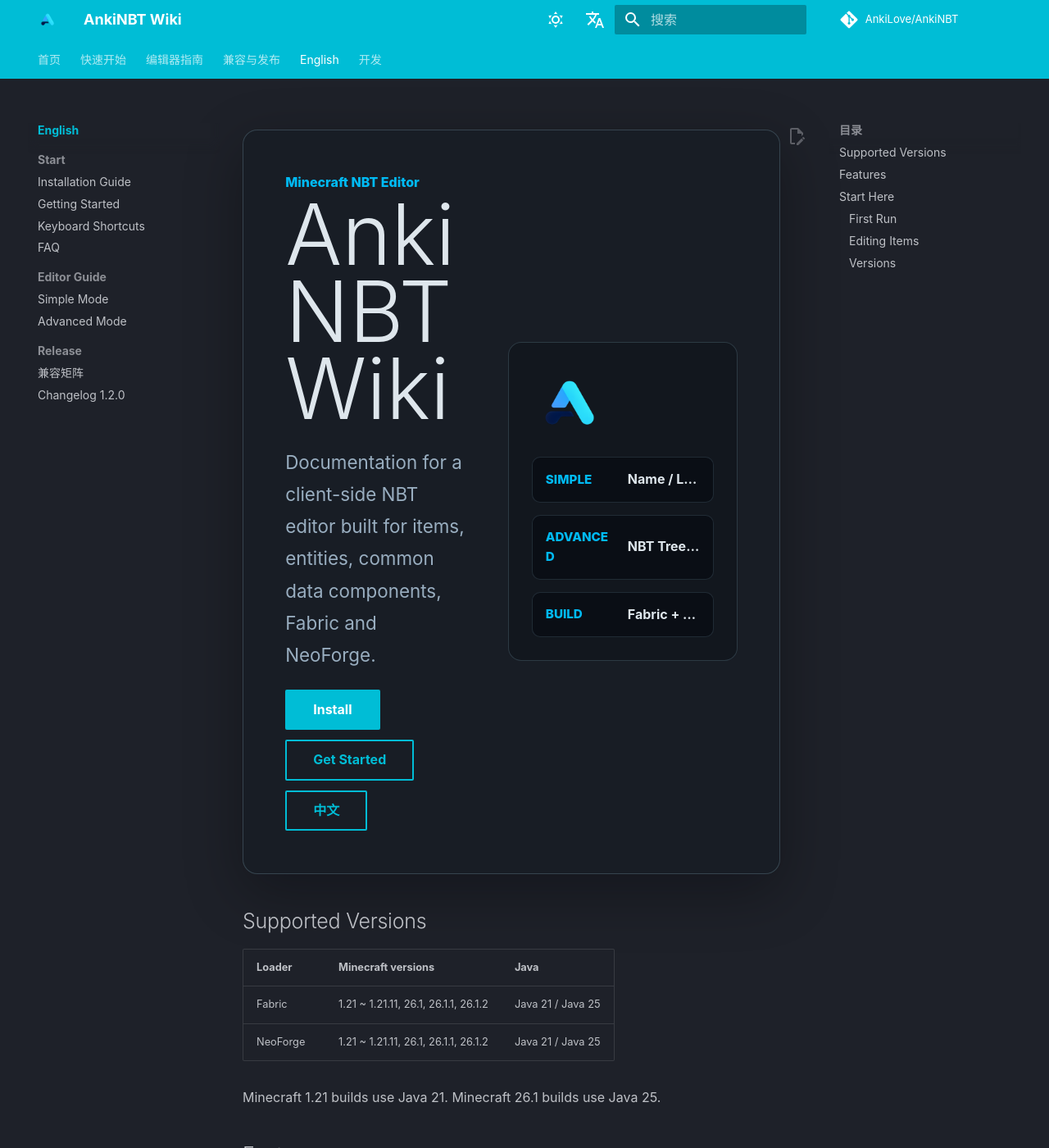
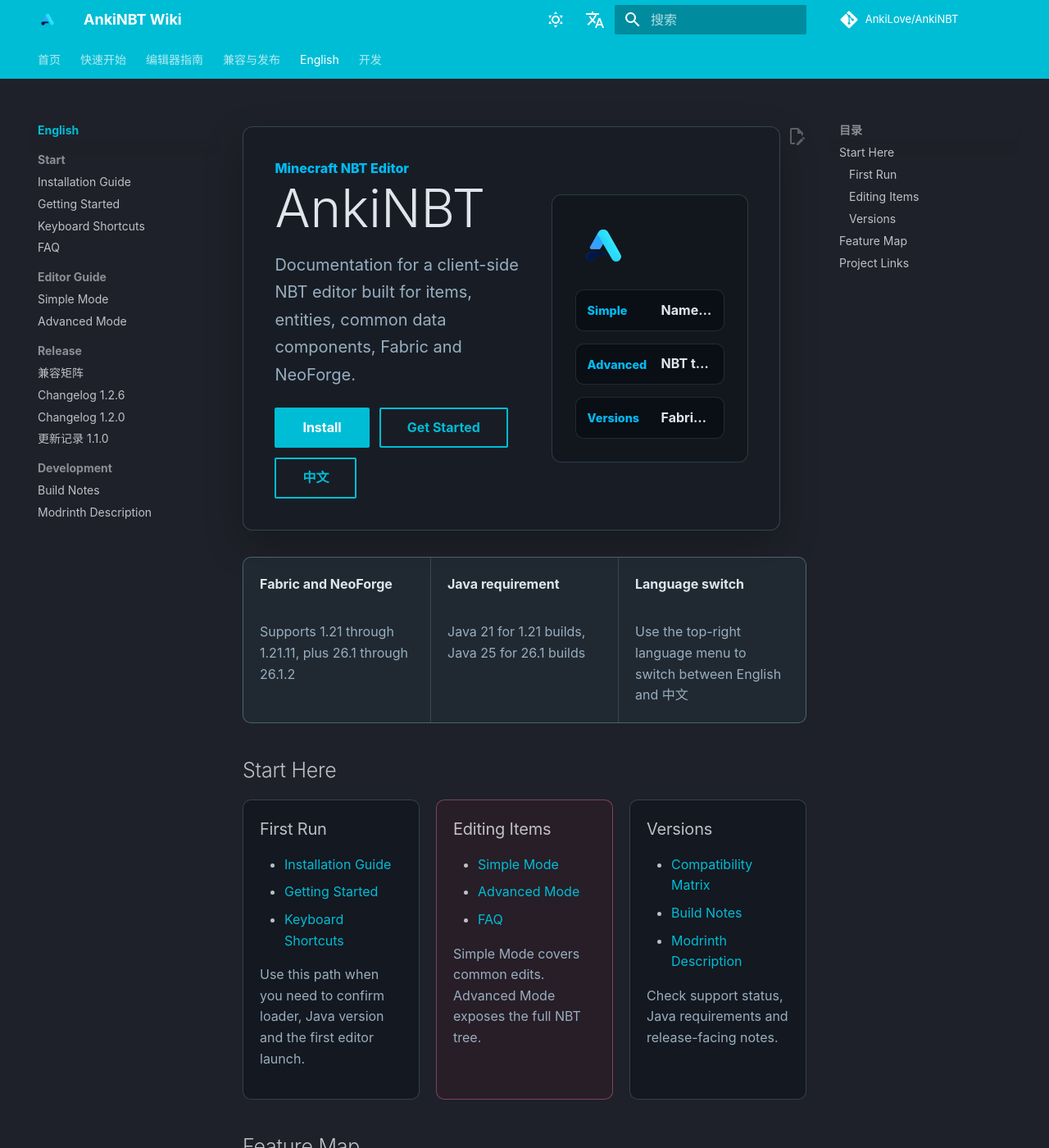
Before and after one commit to AnkiLove/AnkiNBT, an MkDocs documentation site: the page built from docs/en/index.md, in a window 1280 px wide and 1400 px high. Shown: the whole window at 82% size. Built offline with MkDocs 1.6.1 and Material for MkDocs 9.7.7, drawn with Linux system fonts in a browser that asks for light colours; comment, search, counter and statistics services are not loaded; some of the changed text lies outside the part shown.

Commit message:
docs: update wiki for 1.2.6

```diff
--- a/docs/en/index.md
+++ b/docs/en/index.md
@@ -1,7 +1,7 @@
 <section class="anbt-hero">
   <div class="anbt-hero-copy">
     <p class="anbt-kicker">Minecraft NBT Editor</p>
-    <h1>AnkiNBT Wiki</h1>
+    <h1>AnkiNBT</h1>
     <p class="anbt-lead">
       Documentation for a client-side NBT editor built for items, entities, common data components, Fabric and NeoForge.
     </p>
@@ -13,30 +13,24 @@
   </div>
   <div class="anbt-device" aria-label="AnkiNBT editor overview">
     <img src="../assets/blue-logo.png" alt="AnkiNBT logo">
-    <div class="anbt-device-line"><span>Simple</span><strong>Name / Lore / Potion Effects</strong></div>
-    <div class="anbt-device-line"><span>Advanced</span><strong>NBT Tree / Search / Edit</strong></div>
-    <div class="anbt-device-line"><span>Build</span><strong>Fabric + NeoForge</strong></div>
+    <div class="anbt-device-line"><span>Simple</span><strong>Name, lore, potion effects</strong></div>
+    <div class="anbt-device-line"><span>Advanced</span><strong>NBT tree, search, edit</strong></div>
+    <div class="anbt-device-line"><span>Versions</span><strong>Fabric + NeoForge</strong></div>
   </div>
 </section>
 
-## Supported Versions
+<section class="anbt-strip" markdown>
 
-| Loader | Minecraft versions | Java |
-|---|---|---|
-| Fabric | 1.21 ~ 1.21.11, 26.1, 26.1.1, 26.1.2 | Java 21 / Java 25 |
-| NeoForge | 1.21 ~ 1.21.11, 26.1, 26.1.1, 26.1.2 | Java 21 / Java 25 |
+**Fabric and NeoForge**
+Supports 1.21 through 1.21.11, plus 26.1 through 26.1.2
 
-Minecraft 1.21 builds use Java 21. Minecraft 26.1 builds use Java 25.
+**Java requirement**
+Java 21 for 1.21 builds, Java 25 for 26.1 builds
 
-## Features
+**Language switch**
+Use the top-right language menu to switch between English and 中文
 
-- Simple Mode for visual item editing
-- Advanced Mode for direct NBT tree editing
-- Item picker with search
-- Lore editor with color codes and palette support
-- Potion effects editor with multi-select and per-effect settings
-- NBT import and export
-- English and Chinese UI, following the game language
+</section>
 
 ## Start Here
 
@@ -73,3 +67,19 @@
 </article>
 
 </div>
+
+## Feature Map
+
+| Goal | Recommended page | Notes |
+|---|---|---|
+| Edit name, count or durability | [Simple Mode](../simple-mode.md) | Click a field and edit directly |
+| Manage enchantments and attributes | [Simple Mode](../simple-mode.md) | Search, add, edit and remove entries |
+| Adjust potion effects | [Simple Mode](../simple-mode.md) | Multi-select with per-effect settings |
+| Find a specific NBT node | [Advanced Mode](../advanced-mode.md) | Filter by key, value or tag type |
+| Build every target | [Build Notes](../BUILDING.md) | Batch build Fabric and NeoForge |
+
+## Project Links
+
+- GitHub repository: <https://github.com/AnkiLove/AnkiNBT>
+- Modrinth page: <https://modrinth.com/mod/ankinbt>
+- GitBook docs: <https://rabbit-6.gitbook.io/ankinbt-wiki>
--- a/docs/stylesheets/extra.css
+++ b/docs/stylesheets/extra.css
@@ -10,24 +10,24 @@
 
 .anbt-hero {
   display: grid;
-  grid-template-columns: minmax(0, 1.1fr) minmax(280px, 0.9fr);
-  gap: clamp(1.5rem, 4vw, 3.5rem);
+  grid-template-columns: minmax(0, 1fr) minmax(240px, 0.62fr);
+  gap: clamp(1rem, 3vw, 2rem);
   align-items: center;
-  margin: 0.6rem 0 2rem;
-  padding: clamp(1.3rem, 4vw, 3rem);
+  margin: 0.4rem 0 1.6rem;
+  padding: clamp(1rem, 3vw, 2rem);
   border: 1px solid var(--anbt-border);
-  border-radius: 18px;
+  border-radius: 12px;
   background: var(--anbt-surface);
-  box-shadow: 0 22px 70px oklch(0.08 0.02 255 / 0.32);
+  box-shadow: 0 18px 48px oklch(0.08 0.02 255 / 0.24);
 }
 
 .anbt-hero h1 {
-  max-width: 10ch;
-  margin: 0.15rem 0 0.85rem;
+  margin: 0.12rem 0 0.65rem;
   color: var(--anbt-ink);
-  font-size: clamp(2.6rem, 8vw, 5.7rem);
-  line-height: 0.92;
+  font-size: clamp(2.15rem, 5vw, 3.8rem);
+  line-height: 1.02;
   letter-spacing: 0;
+  word-break: keep-all;
 }
 
 .anbt-kicker {
@@ -39,8 +39,8 @@
 .anbt-lead {
   max-width: 58ch;
   color: var(--anbt-muted);
-  font-size: clamp(1rem, 2vw, 1.12rem);
-  line-height: 1.75;
+  font-size: 1rem;
+  line-height: 1.68;
 }
 
 .anbt-actions {
@@ -56,22 +56,22 @@
   gap: 0.75rem;
   padding: clamp(1rem, 3vw, 1.4rem);
   border: 1px solid oklch(0.72 0.05 225 / 0.24);
-  border-radius: 16px;
+  border-radius: 12px;
   background: var(--anbt-surface-quiet);
 }
 
 .anbt-device img {
-  width: 92px;
+  width: 68px;
   margin-bottom: 0.2rem;
 }
 
 .anbt-device-line {
   display: grid;
-  grid-template-columns: 84px minmax(0, 1fr);
+  grid-template-columns: 74px minmax(0, 1fr);
   gap: 0.8rem;
   align-items: center;
-  min-height: 48px;
-  padding: 0.7rem 0.8rem;
+  min-height: 42px;
+  padding: 0.58rem 0.7rem;
   border: 1px solid oklch(0.73 0.05 226 / 0.18);
   border-radius: 10px;
   background: oklch(0.14 0.014 255 / 0.54);
@@ -79,9 +79,8 @@
 
 .anbt-device-line span {
   color: var(--anbt-accent);
-  font-size: 0.76rem;
+  font-size: 0.72rem;
   font-weight: 800;
-  text-transform: uppercase;
 }
 
 .anbt-device-line strong {
@@ -99,7 +98,7 @@
   overflow: hidden;
   margin: 0 0 2rem;
   border: 1px solid var(--anbt-border);
-  border-radius: 14px;
+  border-radius: 10px;
   background: var(--anbt-border);
 }
 
@@ -127,7 +126,7 @@
   min-height: 230px;
   padding: 1rem;
   border: 1px solid var(--anbt-border);
-  border-radius: 14px;
+  border-radius: 10px;
   background: var(--anbt-surface-quiet);
 }
 
--- a/mkdocs.yml
+++ b/mkdocs.yml
@@ -93,6 +93,7 @@
       - 高级模式: zh/advanced-mode.md
   - 兼容与发布:
       - 兼容矩阵: compat-matrix.md
+      - 更新记录 1.2.6: CHANGELOG-1.2.6.zh-CN.md
       - 更新记录 1.2.0: CHANGELOG-1.2.0.zh-CN.md
       - 更新记录 1.1.0: CHANGELOG-1.1.0.md
   - English:
@@ -107,7 +108,12 @@
           - Advanced Mode: advanced-mode.md
       - Release:
           - Compatibility Matrix: compat-matrix.md
+          - Changelog 1.2.6: CHANGELOG-1.2.6.en-US.md
           - Changelog 1.2.0: CHANGELOG-1.2.0.en-US.md
+          - Changelog 1.1.0: CHANGELOG-1.1.0.md
+      - Development:
+          - Build Notes: BUILDING.md
+          - Modrinth Description: MODRINTH.md
   - 开发:
       - 编译说明: BUILDING.md
       - Modrinth 介绍: MODRINTH.md
```
Also changed, not shown: docs/BUILDING.md (+12 -12 lines), docs/CHANGELOG-1.2.6.en-US.md (added, +16 -0 lines), docs/CHANGELOG-1.2.6.zh-CN.md (added, +16 -0 lines), docs/index.md (+5 -5 lines).
